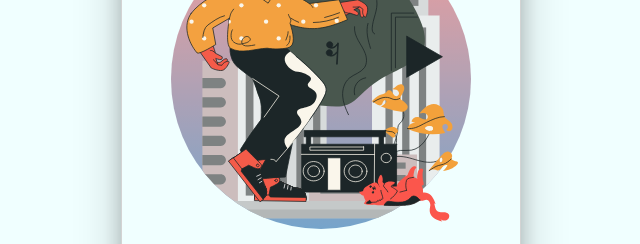
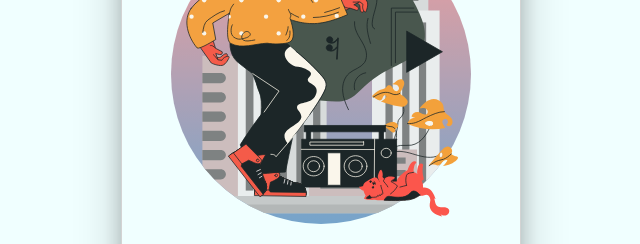
Before and after one commit to cam-eo/boot-jol, a website: page public/index.html in a window 1280 px wide. Shown: the part 147-391 px from the top of the page, without its empty margins (319-959 px from the left). Drawn offline with Linux system fonts and the light colour scheme; no server answers.

Commit message:
some styling updates for smaller and larger screens

```diff
--- a/public/style.css
+++ b/public/style.css
@@ -35,7 +35,8 @@ body {
   backface-visibility: hidden;
   transform: rotateY(-0deg);
   transform-style: preserve-3d;
-  position: absolute;
+  max-height: 700px;
+
 }
 
 .container__playlistEntryCard,
@@ -185,7 +186,8 @@ body {
 }
 
 .container__card__graphics {
-  min-height: 45vh;
+  height: 350px;
+  width: 100%;
   display: flex;
   align-items: center;
   justify-content: center;
@@ -314,3 +316,10 @@ body {
     height: 95vh;
   }
 }
+
+@media screen and (max-width: 370px) {
+  .container__card__graphics__sky,
+  .container__card__graphics__graphic {
+    width: 90vw;
+  }
+}
```
